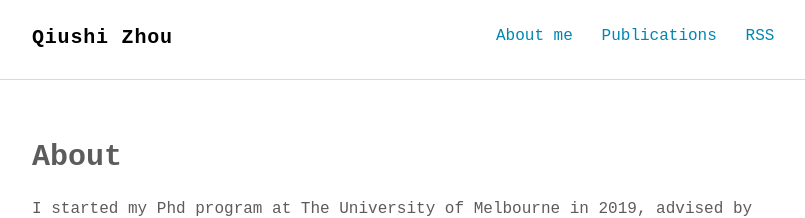
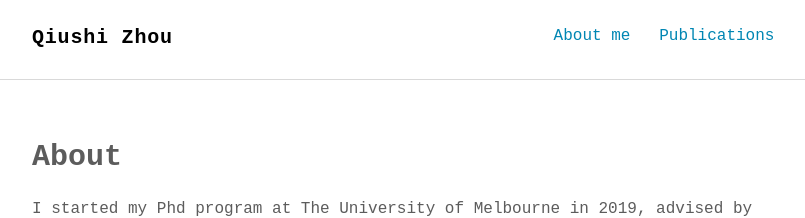
Before and after one commit to qiushi-zhou/qiushi-zhou.github.io, a Jekyll site: the page built from about.md, in a window 1280 px wide. Shown: the top 218 px of the page, without its empty margins (232-1037 px from the left). Built offline with Jekyll 4.4.1, drawn with Linux system fonts in a browser that asks for light colours; some web fonts are replaced.

Commit message:
Update nav.html

```diff
--- a/_includes/nav.html
+++ b/_includes/nav.html
@@ -5,7 +5,7 @@
     <ul class="navbar">
       <li><a href="{{ '/about' | prepend: site.baseurl | prepend: site.url }}">About me</a></li>
 	  <li><a href="{{ '/publications' | prepend: site.baseurl | prepend: site.url }}">Publications</a></li>
-      <li><a href="{{ "/feed.xml" | prepend: site.baseurl | prepend: site.url }}" target="_blank">RSS</a></li>
+      <!-- <li><a href="{{ "/feed.xml" | prepend: site.baseurl | prepend: site.url }}" target="_blank">RSS</a></li> -->
     </ul>
   </div>
 </nav>
```
